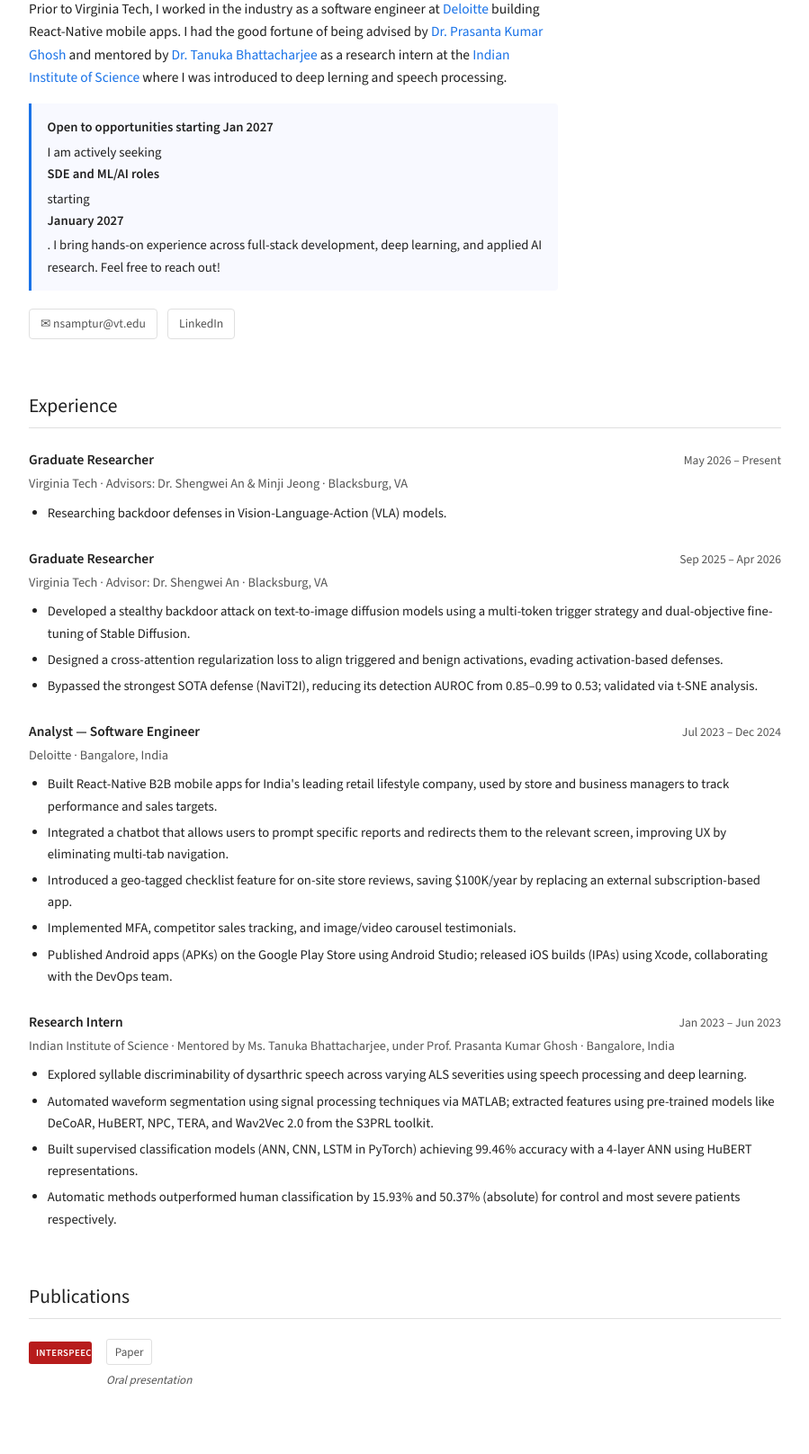
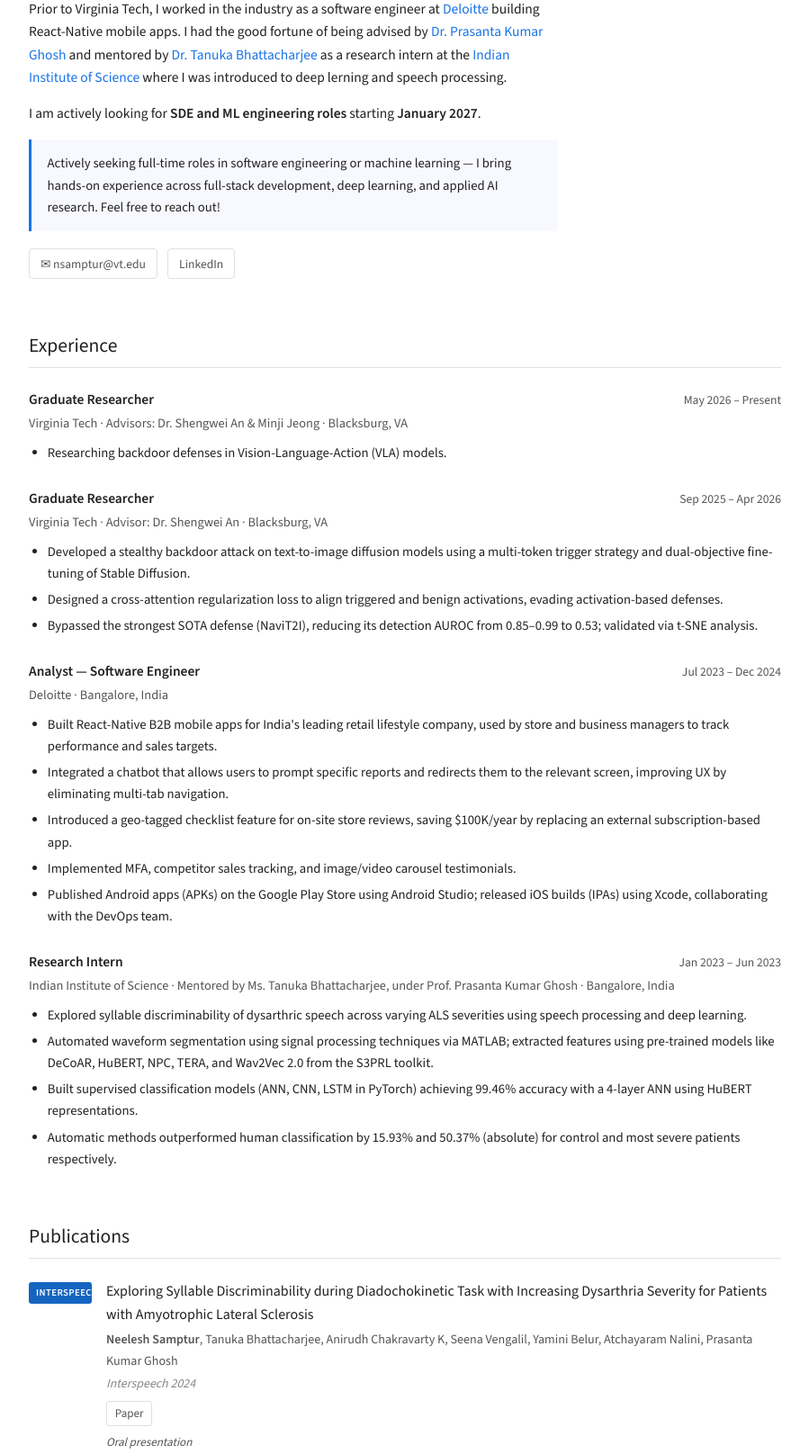
Before and after one commit to NeeleshSamptur/neeleshsamptur.github.io, a plain HTML site: page index.html in a window 1280 px wide. Shown: the part 231-1847 px from the top of the page at 90% size, without its empty margins (190-1089 px from the left). Drawn offline with nearby package versions, Linux system fonts and the light colour scheme.

Commit message:
made other changes as well

```diff
--- a/index.html
+++ b/index.html
@@ -141,11 +141,12 @@ footer{border-top:1px solid var(--border);padding:1.5rem 2rem;text-align:center;
           Prior to Virginia Tech, I worked in the industry as a software engineer at <a href="https://www.deloitte.com" target="_blank">Deloitte</a> building React-Native mobile apps. I had the good fortune of being advised by <a href="https://ee.iisc.ac.in/~prasantg/" target="_blank">Dr. Prasanta Kumar Ghosh</a> and mentored by <a href="https://sites.google.com/view/tanuka-website/home" target="_blank">Dr. Tanuka Bhattacharjee</a> as a research intern at the <a href="https://iisc.ac.in" target="_blank">Indian Institute of Science</a> where I was introduced to deep lerning and speech processing.</p>
 
 
+          <p>I am actively looking for <strong>SDE and ML engineering roles</strong> starting <strong>January 2027</strong>.</p>
+
           <div class="callout">
-          <strong>Open to opportunities starting Jan 2027</strong>
-          I am actively seeking <strong>SDE and ML/AI roles</strong> starting <strong>January 2027</strong>. I bring hands-on experience across full-stack development, deep learning, and applied AI research.
-          Feel free to reach out!
+            Actively seeking full-time roles in software engineering or machine learning — I bring hands-on experience across full-stack development, deep learning, and applied AI research. Feel free to reach out!
           </div>
+
 
         <div class="social-links">
           <a href="mailto:nsamptur@vt.edu">✉ nsamptur@vt.edu</a>
@@ -236,10 +237,13 @@ footer{border-top:1px solid var(--border);padding:1.5rem 2rem;text-align:center;
   <h2 class="section-title">Publications</h2>
   <ol class="pub-list">
     <li class="pub-item">
-        <span class="pub-badge emnlp">Interspeech</span>
+      <span class="pub-badge">Interspeech</span>
       <div>
+        <div class="pub-title">Exploring Syllable Discriminability during Diadochokinetic Task with Increasing Dysarthria Severity for Patients with Amyotrophic Lateral Sclerosis</div>
+        <div class="pub-authors"><strong>Neelesh Samptur</strong>, Tanuka Bhattacharjee, Anirudh Chakravarty K, Seena Vengalil, Yamini Belur, Atchayaram Nalini, Prasanta Kumar Ghosh</div>
+        <div class="pub-venue">Interspeech 2024</div>
         <div class="pub-links">
-            <a href="https://www.isca-archive.org/interspeech_2024/samptur24_interspeech.pdf">Paper</a>
+          <a href="https://www.isca-archive.org/interspeech_2024/samptur24_interspeech.pdf" target="_blank">Paper</a>
         </div>
         <div class="pub-note">Oral presentation</div>
       </div>
```
Lines whose indentation alone changed are shown as unchanged.
